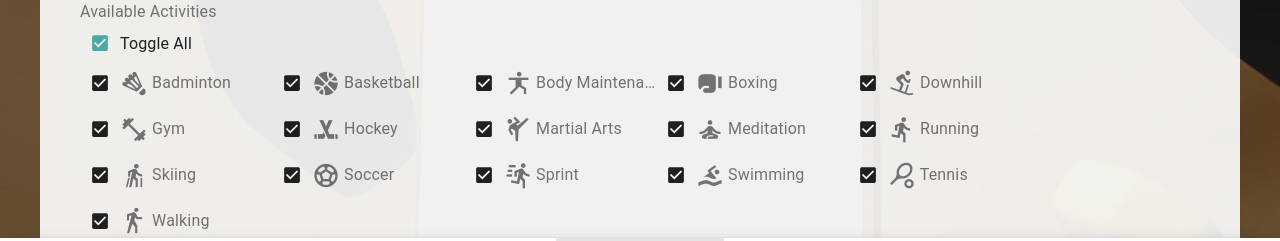
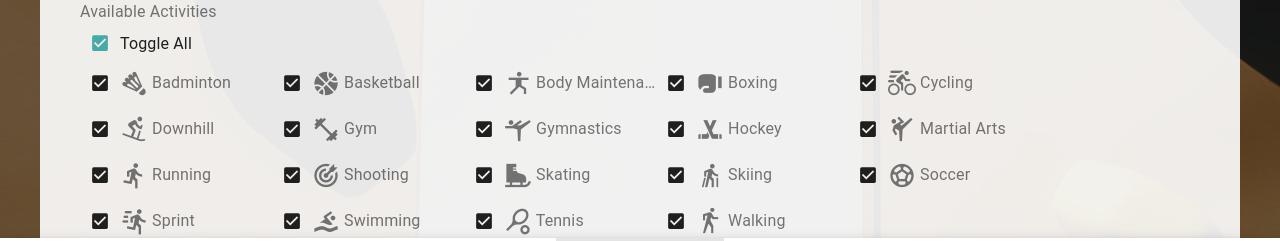
Before and after one commit to ajuvonen/getfit, a Vue app: page /schedule in a window 1280 px wide. Shown: the part 506-747 px from the top of the page. Built offline with nearby package versions, Linux system fonts and the light colour scheme.

Commit message:
Update activity list

```diff
--- a/src/constants.ts
+++ b/src/constants.ts
@@ -24,10 +24,6 @@ export const ACTIVITIES: BaseActivity[] = [
   {
     value: 'maintenance',
     icon: 'mdi-yoga',
-  },
-  {
-    value: 'meditation',
-    icon: 'mdi-meditation',
   },
   {
     value: 'downhill',
@@ -65,6 +61,22 @@ export const ACTIVITIES: BaseActivity[] = [
     value: 'walking',
     icon: 'mdi-walk',
   },
+  {
+    value: 'cycling',
+    icon: 'mdi-bike-fast',
+  },
+  {
+    value: 'shooting',
+    icon: 'mdi-bullseye-arrow',
+  },
+  {
+    value: 'gymnastics',
+    icon: 'mdi-gymnastics',
+  },
+  {
+    value: 'skating',
+    icon: 'mdi-skate',
+  },
 ];
 
 export const DATE_FORMATS: {[key: string]: string} = {
--- a/src/i18n/en.json
+++ b/src/i18n/en.json
@@ -3,13 +3,16 @@
     "badminton": "Badminton",
     "basketball": "Basketball",
     "boxing": "Boxing",
+    "cycling": "Cycling",
     "downhill": "Downhill",
     "gym": "Gym",
+    "gymnastics": "Gymnastics",
     "hockey": "Hockey",
     "maintenance": "Body Maintenance",
     "martialarts": "Martial Arts",
-    "meditation": "Meditation",
     "running": "Running",
+    "shooting": "Shooting",
+    "skating": "Skating",
     "skiing": "Skiing",
     "soccer": "Soccer",
     "sprint": "Sprint",
--- a/src/i18n/fi.json
+++ b/src/i18n/fi.json
@@ -3,13 +3,16 @@
     "badminton": "Sulkapallo",
     "basketball": "Koripallo",
     "boxing": "Nyrkkeily",
+    "cycling": "Pyöräily",
     "downhill": "Laskettelu",
     "gym": "Kuntosali",
+    "gymnastics": "Voimistelu",
     "hockey": "Jääkiekko",
     "maintenance": "Kehonhuolto",
     "martialarts": "Kamppailulajit",
-    "meditation": "Meditaatio",
     "running": "Juoksu",
+    "shooting": "Ammunta",
+    "skating": "Luistelu",
     "skiing": "Hiihto",
     "soccer": "Jalkapallo",
     "sprint": "Pikajuoksu",
```
